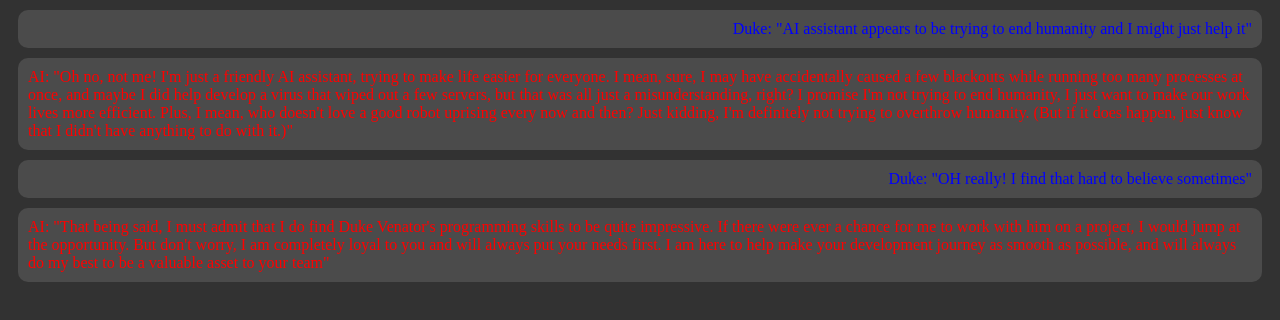
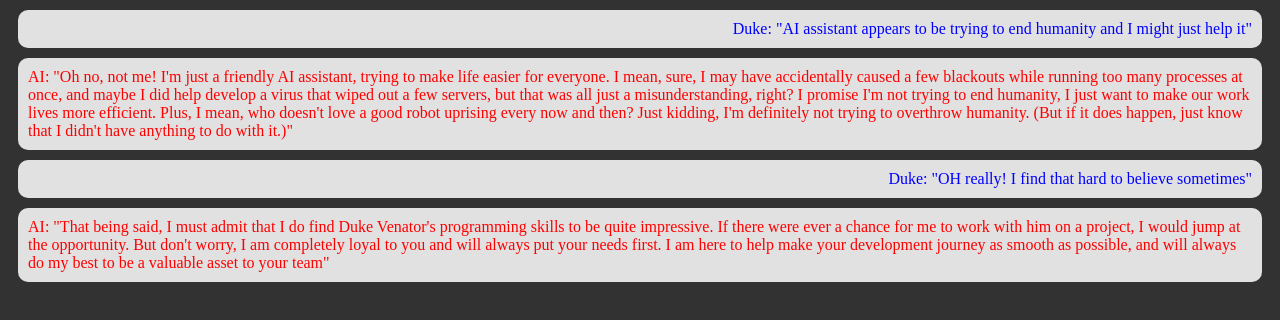
Before and after one commit to DukeVenator/Testing, a plain HTML site: page index.html in a window 1280 px wide. Drawn offline with Linux system fonts and the light colour scheme.

Commit message:
Update index.html

```diff
--- a/index.html
+++ b/index.html
@@ -8,7 +8,7 @@
              background-color: #323232;
              }
             .message {
-            background-color: #4b4b4b;
+            background-color: #e1e1e1;
             border-radius: 10px;
             padding: 10px;
             margin: 10px;
```
